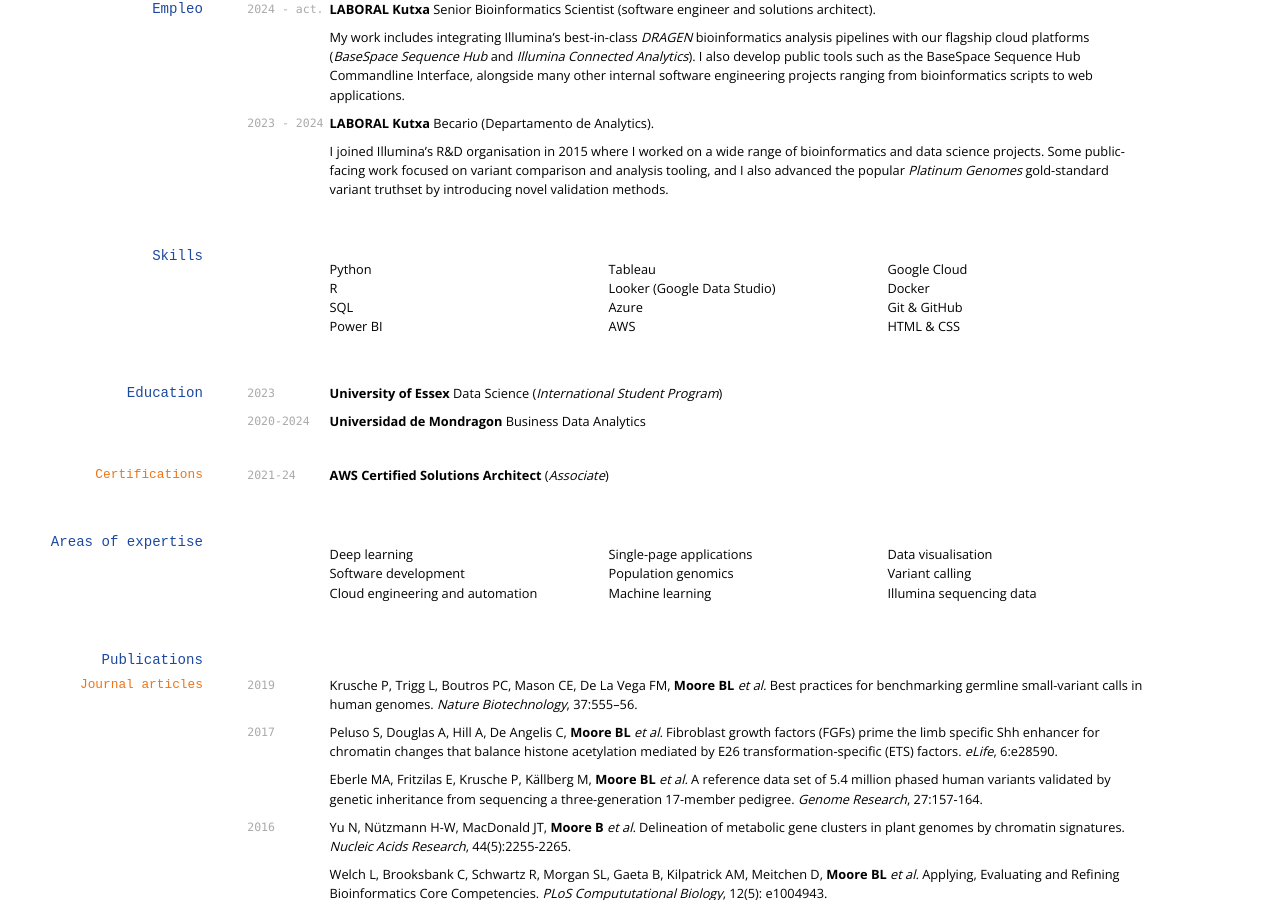
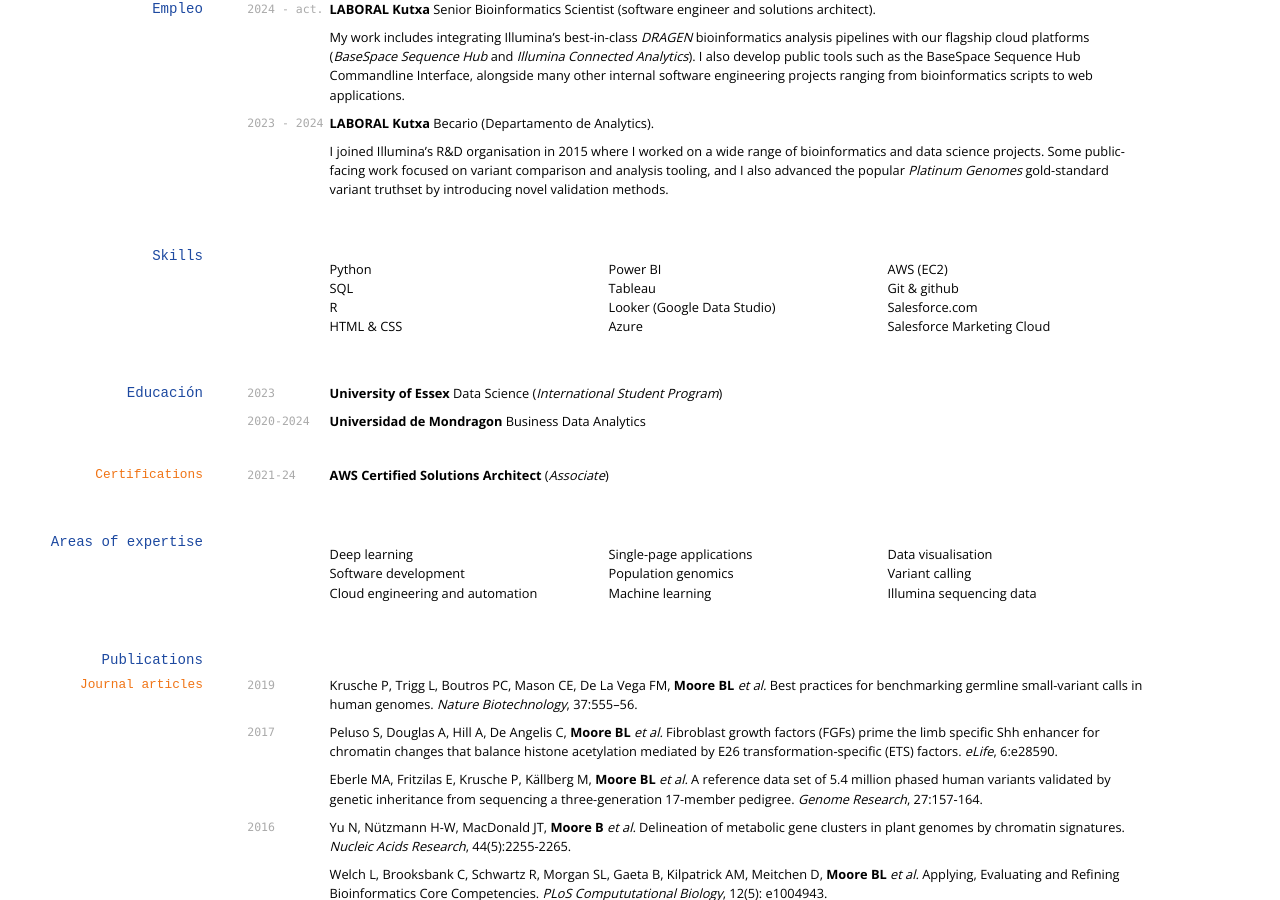
Before and after one commit to ualana/ualana.github.io, a Jekyll site: the page built from index.md, in a window 1280 px wide and 900 px high, scrolled down 322 px. Built offline with Jekyll 4.4.1, drawn with Linux system fonts in a browser that asks for light colours; nearby versions of some CDN libraries.

Commit message:
Index v0.4

```diff
--- a/index.md
+++ b/index.md
@@ -31,20 +31,19 @@
 ## Skills
 
 * Python
+* SQL
 * R
-* SQL
+* HTML & CSS
 * Power BI
 * Tableau
 * Looker (Google Data Studio)
 * Azure
-* AWS
-* Google Cloud
-* Docker
-* Git & GitHub
-* HTML & CSS
+* AWS (EC2)
+* Git & github
+* Salesforce.com
+* Salesforce Marketing Cloud
 
-
-## Education
+## Educación
 
 `2023`
 __University of Essex__ Data Science (_International Student Program_)
```
